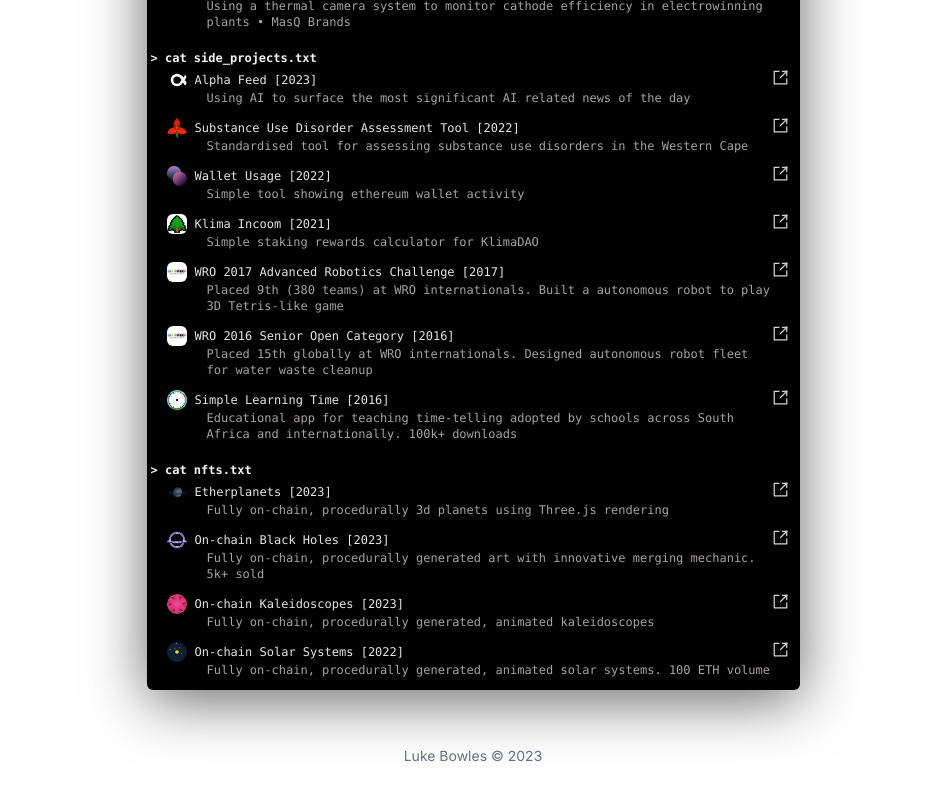
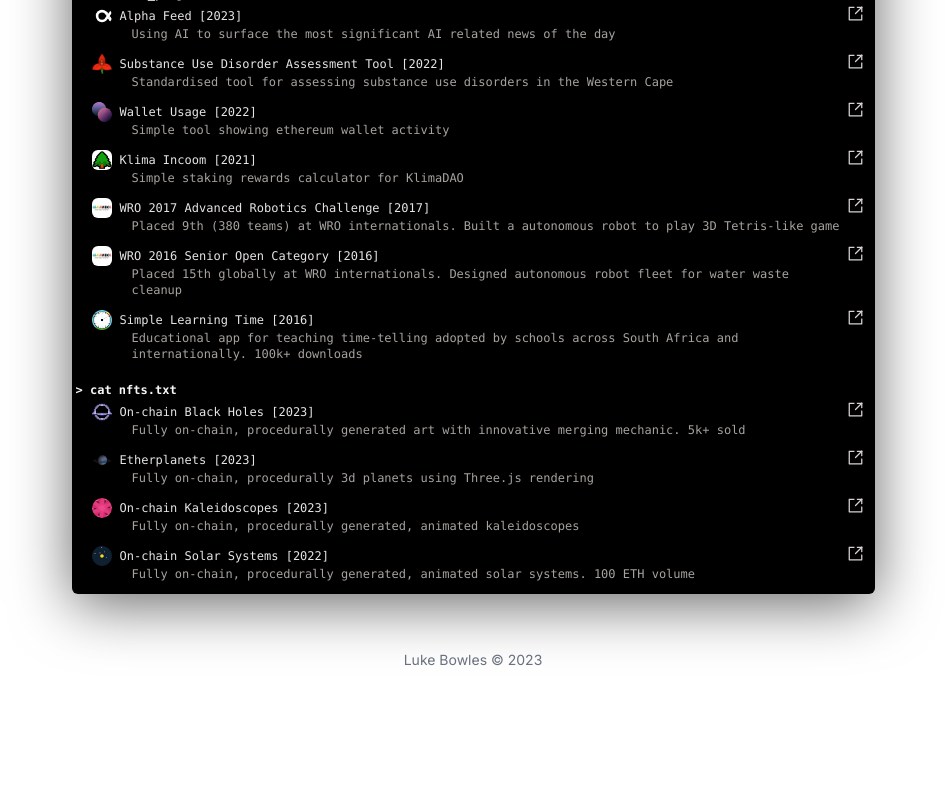
Before and after one commit to lbowles/Personal-Website-V2, a Next.js app in the folder portfolio/: page / in a window 1280 px wide. Shown: the part 832-1632 px from the top of the page, without its empty margins (167-1113 px from the left). After the commit the page ends 1538 px from the top, so only its background shows below. Built offline with nearby package versions, Linux system fonts and the light colour scheme.

Commit message:
Temp increase width

```diff
--- a/portfolio/src/app/page.tsx
+++ b/portfolio/src/app/page.tsx
@@ -24,7 +24,7 @@
 
   return (
     <main className="flex min-h-screen flex-col justify-between mb-6">
-      <div className="max-w-[685px] p-4 mx-auto">
+      <div className="max-w-[835px] p-4 mx-auto">
         <div className="flex mb-12 mt-12">
           <Image
             src="/img/profile.jpg"
--- a/portfolio/src/util/data.ts
+++ b/portfolio/src/util/data.ts
@@ -123,20 +123,20 @@
 
 export const nfts: Experience[] = [
   {
+    name: "On-chain Black Holes",
+    description:
+      "Fully on-chain, procedurally generated art with innovative merging mechanic. 5k+ sold",
+    year: "2023",
+    url: "https://blackholes.stephancill.co.za/",
+    img: "/img/logos/blackHoles.svg",
+  },
+  {
     name: "Etherplanets",
     description:
       "Fully on-chain, procedurally 3d planets using Three.js rendering",
     year: "2023",
     url: "https://etherplanets.stephancill.co.za/",
     img: "/img/logos/etherplanets.png",
-  },
-  {
-    name: "On-chain Black Holes",
-    description:
-      "Fully on-chain, procedurally generated art with innovative merging mechanic. 5k+ sold",
-    year: "2023",
-    url: "https://blackholes.stephancill.co.za/",
-    img: "/img/logos/blackHoles.svg",
   },
   {
     name: "On-chain Kaleidoscopes",
```
